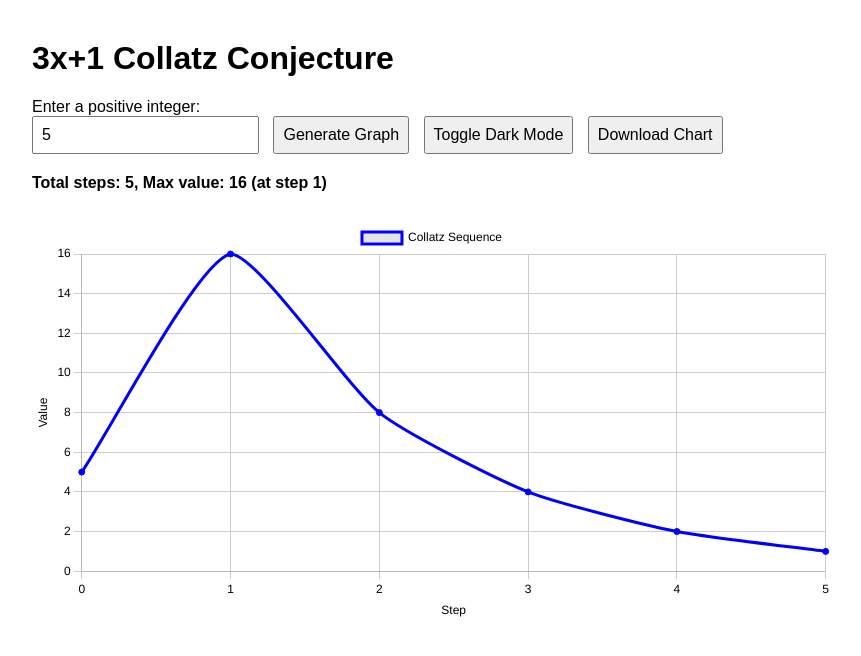
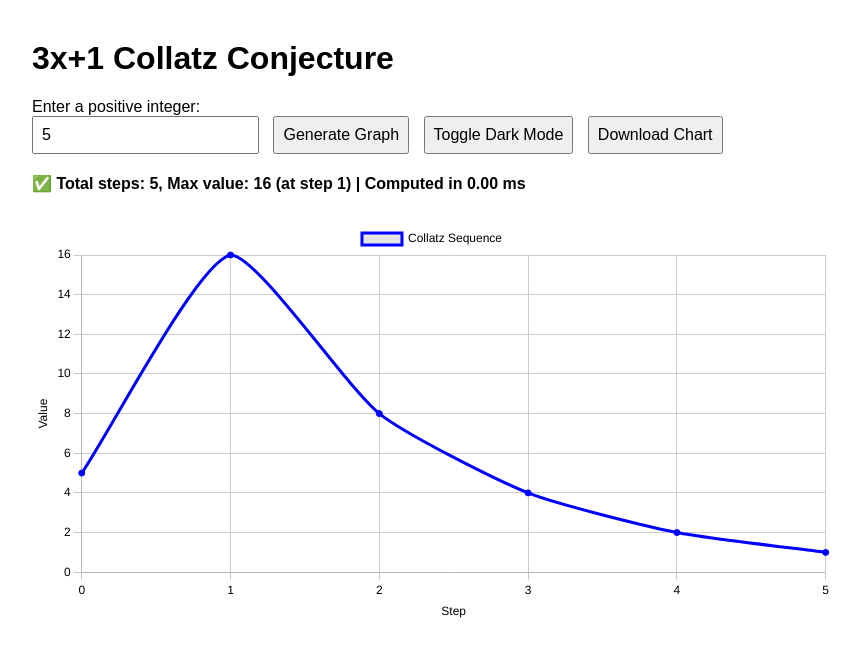
Before and after one commit to Code3rr0r/Collatz, a plain HTML site: page index.html in a window 1280 px wide. Both pictures are taken after typing "5" into the empty fields and a click on the button "Generate Graph". Shown: the whole page, without its empty margins (8-869 px from the left). Drawn offline with nearby package versions, Linux system fonts and the light colour scheme.

Commit message:
Update index.html

```diff
--- a/index.html
+++ b/index.html
@@ -38,6 +38,14 @@
     body.dark canvas {
       background-color: #1e1e1e;
     }
+
+    #sequenceInfo.error {
+      color: red;
+    }
+
+    #sequenceInfo.success {
+      color: inherit;
+    }
   </style>
 </head>
 <body>
@@ -66,6 +74,10 @@
   <script>
     let chart;
 
+    window.onload = () => {
+      document.getElementById('numberInput').focus();
+    };
+
     function getChartColors() {
       const isDark = document.body.classList.contains('dark');
       return {
@@ -81,30 +93,38 @@
       const generateBtn = document.getElementById('generateBtn');
       const sequenceInfo = document.getElementById('sequenceInfo');
       let n = parseInt(input.value);
+      sequenceInfo.className = '';
 
       if (isNaN(n) || n < 1) {
-        alert("Please enter a valid positive integer.");
+        sequenceInfo.textContent = "❌ Please enter a valid positive integer.";
+        sequenceInfo.classList.add('error');
         return;
       }
 
       if (n > 1000000) {
-        alert("That number is quite large and may cause performance issues.");
+        sequenceInfo.textContent = "⚠️ That number is quite large and may cause performance issues.";
+        sequenceInfo.classList.add('error');
         return;
       }
 
       generateBtn.disabled = true;
       generateBtn.textContent = "Generating...";
+      sequenceInfo.textContent = "";
 
       setTimeout(() => {
+        const start = performance.now();
+
         let sequence = [n];
-        while (n !== 1) {
-          n = (n % 2 === 0) ? n / 2 : 3 * n + 1;
-          sequence.push(n);
+        let current = n;
+        while (current !== 1) {
+          current = (current % 2 === 0) ? current / 2 : 3 * current + 1;
+          sequence.push(current);
         }
 
         const labels = sequence.map((_, i) => i);
         const max = Math.max(...sequence);
         const maxIndex = sequence.indexOf(max);
+        const duration = (performance.now() - start).toFixed(2);
 
         const colors = getChartColors();
 
@@ -126,6 +146,10 @@
           data: data,
           options: {
             responsive: true,
+            animation: {
+              duration: 1000,
+              easing: 'easeOutBounce'
+            },
             scales: {
               x: {
                 title: {
@@ -148,6 +172,13 @@
               }
             },
             plugins: {
+              tooltip: {
+                callbacks: {
+                  label: function(context) {
+                    return `Step ${context.label}: ${context.raw}`;
+                  }
+                }
+              },
               legend: {
                 labels: {
                   color: colors.textColor
@@ -160,10 +191,14 @@
         if (chart) chart.destroy();
         chart = new Chart(document.getElementById('collatzChart'), config);
 
-        sequenceInfo.textContent = `Total steps: ${sequence.length - 1}, Max value: ${max} (at step ${maxIndex})`;
+        sequenceInfo.textContent = `✅ Total steps: ${sequence.length - 1}, Max value: ${max} (at step ${maxIndex}) | Computed in ${duration} ms`;
+        sequenceInfo.classList.add('success');
 
         generateBtn.disabled = false;
         generateBtn.textContent = "Generate Graph";
+
+        // Scroll to chart
+        document.getElementById('chartContainer').scrollIntoView({ behavior: 'smooth' });
       }, 100);
     }
 
```
